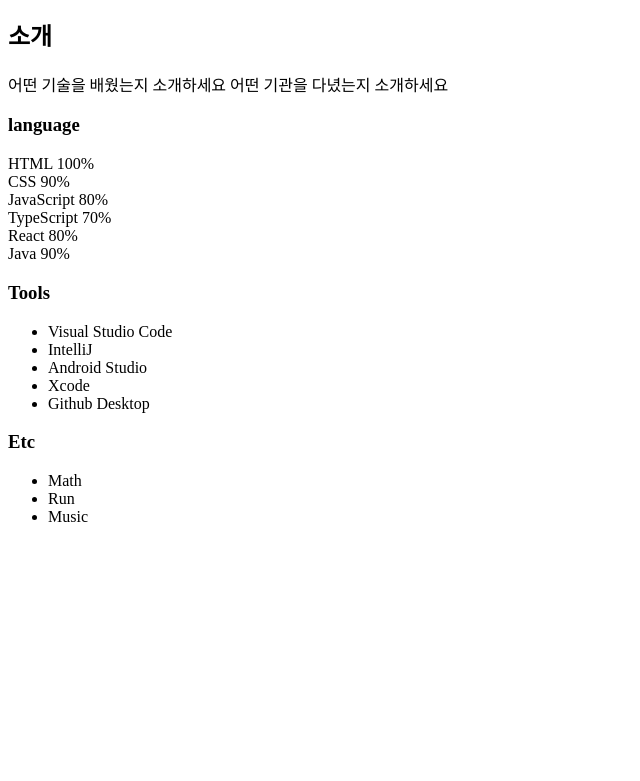
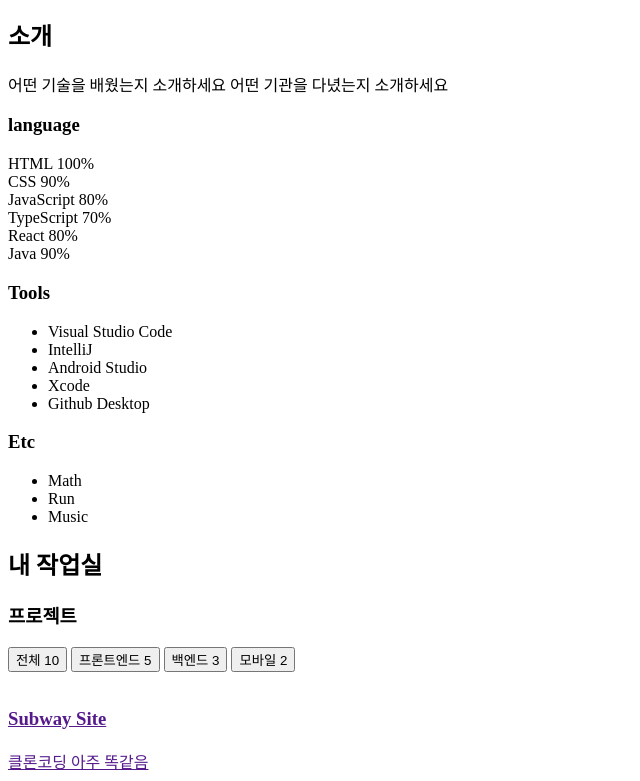
Before and after one commit to yunanjk/portfolio, a plain HTML site: page index.html in a window 1280 px wide. Shown: the part 1167-1948 px from the top of the page, without its empty margins (0-640 px from the left). Before the commit the page ends 1709 px from the top, so only its background shows below. Drawn offline with Linux system fonts and the light colour scheme.

Commit message:
[HTML] index.html - work

```diff
--- a/index.html
+++ b/index.html
@@ -203,5 +203,36 @@
     </section>
     <!-- 기술 끝 -->
 
+    <!-- 프로젝트 시작 -->
+    <section id="work" class="section">
+        <div class="section__container">
+            <h1>내 작업실</h1>
+            <h3>프로젝트</h3>
+            <div class="work__categories">
+                <button class="category__btn">
+                    전체 <span class="category__count">10</span>
+                </button>
+                <button class="category__btn">
+                    프론트엔드 <span class="category__count">5</span>
+                </button>
+                <button class="category__btn">
+                    백엔드 <span class="category__count">3</span>
+                </button>
+                <button class="category__btn">
+                    모바일 <span class="category__count">2</span>
+                </button>
+            </div>
+            <div class="work__projects">
+                <a href="" class="project" target="_blank">
+                    <img src="" alt="" class="project__img">
+                    <div class="project__description">
+                        <h3>Subway Site</h3>
+                        <span>클론코딩 아주 똑같음</span>
+                    </div>
+                </a>
+            </div>
+        </div>
+    </section>
+    <!-- 프로젝트 끝 -->
 </body>
 </html>
```
